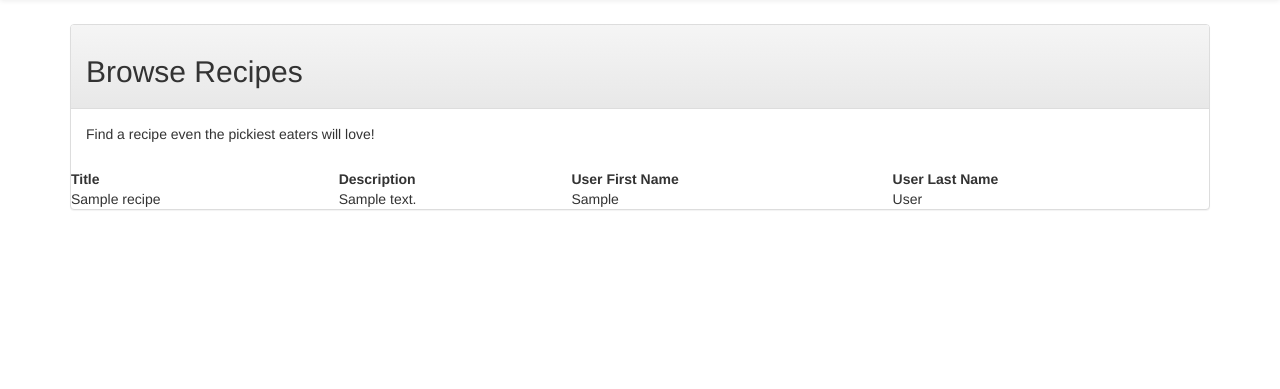
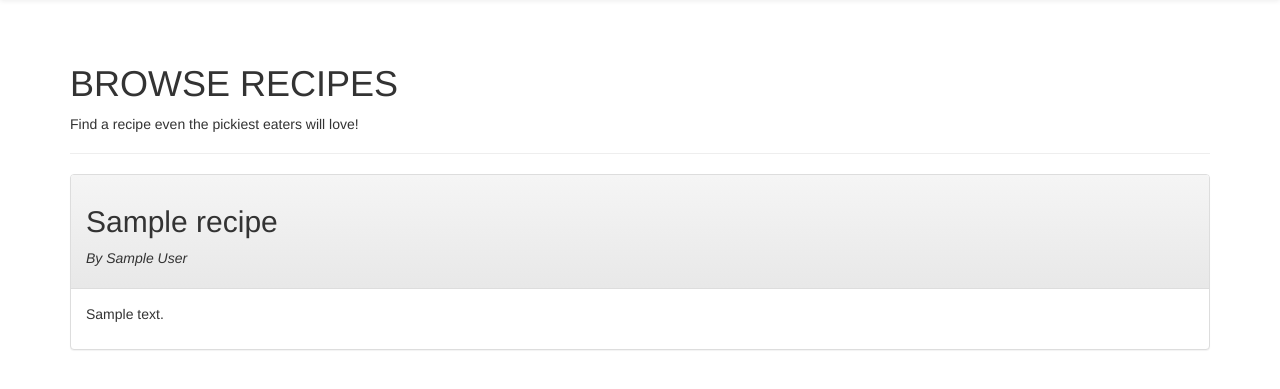
Before and after one commit to jacobbrockett/the-secret-ingredient, a PHP site: page /index.php?page=browse in a window 1280 px wide. Shown: the part 51-440 px from the top of the page. Run offline with PHP 8.4, Linux system fonts and the light colour scheme; tables that the repository leaves empty hold one stand-in row (values such as "Sample post").

Commit message:
added function to display recipes from DB as panels

```diff
--- a/UI/Source_Files/browse.php
+++ b/UI/Source_Files/browse.php
@@ -1,24 +1,20 @@
 <div class="container">
-    <div class="panel panel-default">
-        <div class="panel-heading">
-            <h2>Browse Recipes</h2>
-        </div>
-        <div class="panel-body">
+    <div class="page-header">
+        <h1>BROWSE RECIPES</h1>
         <p>Find a recipe even the pickiest eaters will love!</p>
     </div>
-        <div>
-            <table style="width:100%">
-                <tbody>
-                <tr>
-                    <th>Title</th>
-                    <th>Description</th>
-                    <th>User First Name</th>
-                    <th>User Last Name</th>
-                </tr>
     <?php
     error_reporting(E_ALL);
     ini_set('display_errors', 1);
 
+    display_recipes();
+    ?>
+</div>
+
+<?php
+
+function display_recipes(): void
+{
     include("./helpers/database_helpers.php");
     $dblink = db_connect("recipe-db");
 
@@ -26,17 +22,16 @@
     $results = $dblink->query($sql) or die("<h2>Something went wrong with $sql<br>" . $dblink->error . "</h2>");
 
     while ($info = $results->fetch_array(MYSQLI_ASSOC)) {
-                    echo "<tr>";
-                    echo "<td>$info[Title]</td>";
-                    echo "<td>$info[Description]</td>";
-                    echo "<td>$info[First_Name]</td>";
-                    echo "<td>$info[Last_Name]</td>";
-                    echo "</tr>";
+        echo '<div class="panel panel-default">';
+        echo '<div class="panel-heading">
+                <h2>' . $info['Title'] . '</h2>
+                <p><i>By ' . $info['First_Name'] . ' ' . $info['Last_Name'] . '</i></p>
+              </div>';
+        echo '<div class="panel-body">
+                <p>' . $info['Description'] . '</p>
+              </div>';
+        echo '</div>';
+    }
 }
 
 ?>
-                </tbody>
-            </table>
-        </div>
-    </div>
-</div>
```
Also changed, not shown: UI/Source_Files/functions.php (+0 -11 lines). Lines whose indentation alone changed are shown as unchanged.
